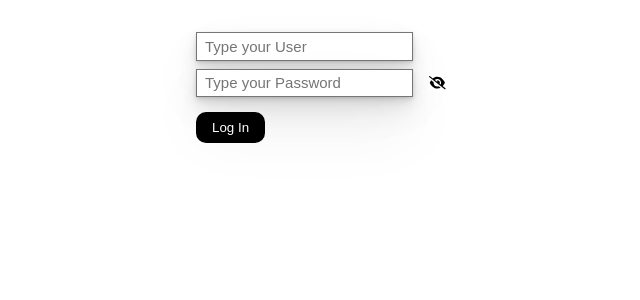
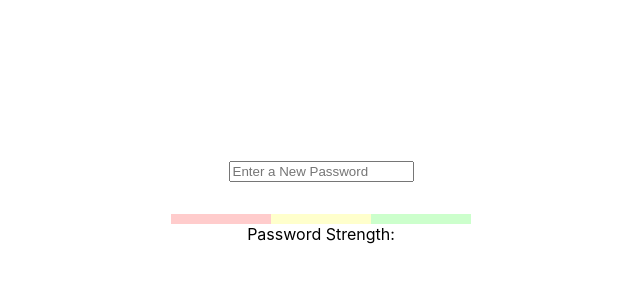
Before and after one commit to austingae-html-css-javascript/reactJS-hooks, a React (Create React App) app: page / in a window 1280 px wide. Shown: the top 300 px of the page, without its empty margins (319-959 px from the left). Built offline with nearby package versions, Linux system fonts and the light colour scheme.

Commit message:
Password Strength Exercise with Extra Functionalities

```diff
--- a/src/App.js
+++ b/src/App.js
@@ -1,11 +1,11 @@
 import logo from './logo.svg';
 import './App.css';
 
-import Password from "./Password/Password";
+import PasswordStrength from "./PasswordStrength/PasswordStrength";
 
 function App() {
   return (
-    <Password />
+    <PasswordStrength />
   );
 }
 
--- a/src/PasswordStrength/PasswordStrength.css
+++ b/src/PasswordStrength/PasswordStrength.css
@@ -3,53 +3,20 @@
   margin: 0rem;
 }
 
-.password-strength {
-  width: 15rem;
-  padding: 1.5rem;
-  margin: 2rem auto 0rem auto;
-  /*
-  Parent Div's Width = Child Div's Width + Padding + Border + Margin
-  375px = 240px + (24px + 24px) + 0px + margin: 2rem auto 0rem auto, so (43.5px + 43.5px)
-  */
+.password {
+  width: 300px;
+  margin: 10rem auto 0rem auto;
+  text-align: center;
 }
 
-.password-strength__password-container {
-  text-align: center;
+.password__password-strength-container {
+  display: flex;
+  flex-direction: row;
 
-  margin-bottom: 1rem;
+  margin-top: 2rem;
 }
 
-.password-strength__password-input {
-  color: black;
-  padding: 0.4rem 0.6rem 0.4rem 0.6rem;
+.password__password-strength-bar {
+  width: 100px;
+  height: 10px;
 }
-
-.password-strength__password-input::placeholder {
-  color: black;
-}
-
-.password-strength__four-bars-container {
-  display: flex;
-  flex-direction: row;
-}
-
-.password-strength__bar {
-  width: 25%;
-  height: 1.3rem;
-}
-
-.password-strength__bar--red-color {
-  background-color: rgba(255,0,0,0.2);
-}
-
-.password-strength__bar--yellow-color {
-  background-color: rgb(255, 238, 0, 0.2);
-}
-
-.password-strength__bar--light-green-color {
-  background-color: rgb(141, 255, 2, 0.2);
-}
-
-.password-strength__bar--dark-green-color {
-  background-color: rgb(50, 131, 25, 0.2);
-}
--- a/src/PasswordStrength/PasswordStrength.js
+++ b/src/PasswordStrength/PasswordStrength.js
@@ -1,55 +1,62 @@
-import React from 'react'
+import React from 'react';
 import { useState } from "react";
 
 import "./PasswordStrength.css";
 
 const PasswordStrength = () => {
-  let [password, setPassword] = useState("");
-  let [red, setRed] = useState("");
-  let [yellow, setYellow] = useState("");
-  let [lightGreen, setLightGreen] = useState("");
-  let [darkGreen, setDarkGreen] = useState("");
+  let [redColor, setRedColor] = useState("rgba(255,0,0,0.2)");
+  let [yellowColor, setYellowColor] = useState("rgba(255,255,0,0.2)");
+  let [greenColor, setGreenColor] = useState("rgba(0,255,0,0.2)");
+
+  let [passwordStrengthWord, setPasswordStrengthWord] = useState("");
+  let [color, setColor] = useState("rgb(0,0,0,1)");
 
   return (
     <main>
-      <div className='password-strength'>
-        <div className='password-strength__password-container'>
+      <div className='password'>
+        <div className='password__password-container'>
           <input
-          className='password-strength__password-input'
+          className='password__password-input'
           type="text"
-          placeholder='Enter a Password'
+          placeholder='Enter a New Password'
           onChange={(event) => {
-            setPassword(event.target.value);
-            console.log(password.length)
             if (event.target.value.length == 0) {
-              setRed("");
-              setYellow("");
-              setLightGreen("");
-              setDarkGreen("");
+              setRedColor("rgba(255,0,0,0.2)");
+              setYellowColor("rgba(255,255,0,0.2)");
+              setGreenColor("rgba(0,255,0,0.2)");
+              setPasswordStrengthWord("");
+              setColor("rgba(0,0,0,1)")
             }
-            else if (password.length >= 0 && password.length <= 5) {
-              setRed("rgba(255,0,0,1)");
-              setYellow("");
+            else if (event.target.value.length <= 8) {
+              setRedColor("rgba(255,0,0,1)");
+              setYellowColor("rgba(255,255,0,0.2)");
+              setPasswordStrengthWord("Weak");
+              setColor("rgba(255,0,0,1)");
             }
-            else if (password.length > 5 && password.length <= 10) {
-              setYellow("rgb(255, 238, 0, 1)");
-              setLightGreen("");
+            else if (event.target.value.length > 8 && event.target.value.length < 16) {
+              setYellowColor("rgba(255,255,0,1)");
+              setGreenColor("rgba(0,255,0,0.2");
+              setPasswordStrengthWord("Okay");
+              setColor("rgba(255,255,0,1)");
             }
-            else if (password.length > 10 && password.length <= 20) {
-              setLightGreen("rgb(141, 255, 2, 1)");
-              setDarkGreen("");
+            else if (event.target.value.length >= 16) {
+              setGreenColor("rgba(0,255,0,1)");
+              setPasswordStrengthWord("Strong");
+              setColor("rgba(0,255,0,1)");
             }
-            else if (password.length > 20 && password.length <= 30) {
-              setDarkGreen("rgb(50, 131, 25, 1)");
-            }
-          }} />
-      </div>
-        <div className='password-strength__four-bars-container'>
-          <div className='password-strength__bar password-strength__bar--red-color' style={{backgroundColor: red}}></div>
-          <div className='password-strength__bar password-strength__bar--yellow-color' style={{backgroundColor: yellow}}></div>
-          <div className='password-strength__bar password-strength__bar--light-green-color' style={{backgroundColor: lightGreen}}></div>
-          <div className='password-strength__bar password-strength__bar--dark-green-color' style={{backgroundColor: darkGreen}}></div>
+          }}
+          />
         </div>
+        <div className='password__password-strength-container'>
+          <div className='password__password-strength-bar' style={{backgroundColor: redColor}}></div>
+          <div className='password__password-strength-bar' style={{backgroundColor: yellowColor}}></div>
+          <div className='password__password-strength-bar' style={{backgroundColor: greenColor}}></div>
+        </div>
+
+        <p style={{color: color}}><span>Password Strength: </span><span>{passwordStrengthWord}</span></p>
+
+        {(passwordStrengthWord == "Strong" && (<button>Change Password</button>))}
+
       </div>
     </main>
   );
@@ -57,10 +64,6 @@ const PasswordStrength = () => {
 
 export default PasswordStrength
 
-/*
-Whenever the password input changes, a variable must update itself to the password input change.
-
-*/
 /*
 HTML & CSS & Javascript Approach:
   1) Mobile First Approach - Yes.
```
